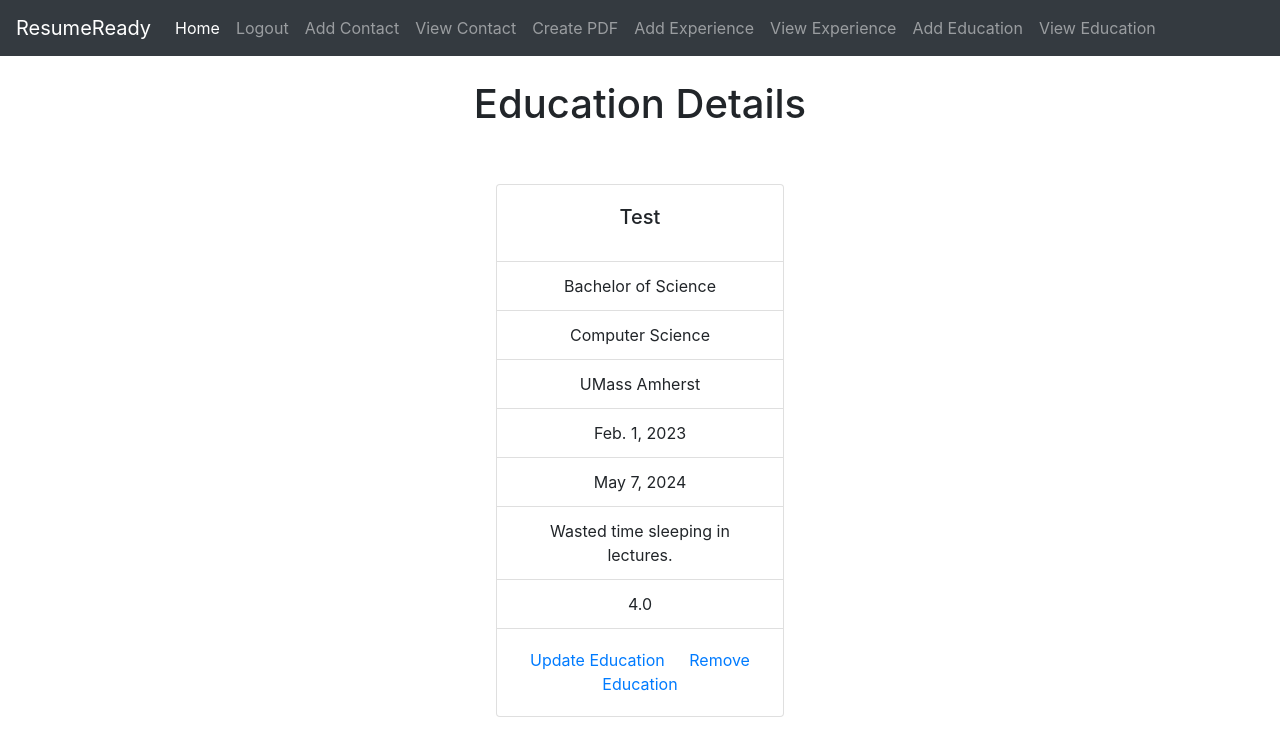
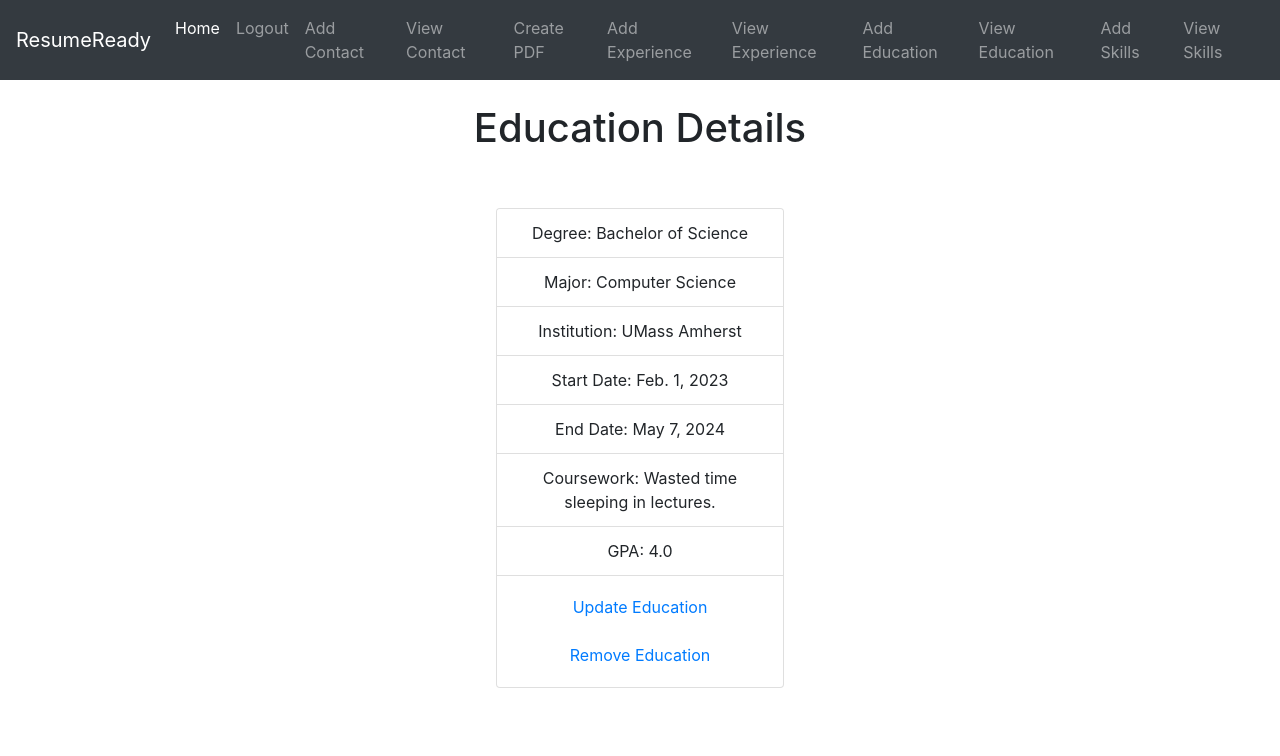
Before and after one commit to manantalwar/ResumeReady, a Django app: page /view_education in a window 1280 px wide. Shown: the top 756 px of the page. Run offline with Django 3.2, Linux system fonts and the light colour scheme; a user stored in the database is signed in; data comes from the database, SQL or seed files in the repository; some libraries are stand-ins or nearby versions.

Commit message:
Added descriptors for views

```diff
--- a/authentication/templates/authentication/navbar.html
+++ b/authentication/templates/authentication/navbar.html
@@ -34,6 +34,12 @@
           <li class="nav-item">
             <a class="nav-link" href="{% url 'view-education' %}">View Education</a>
           </li>
+          <li class="nav-item">
+            <a class="nav-link" href="{% url 'add-skills' %}">Add Skills</a>
+          </li>
+          <li class="nav-item">
+            <a class="nav-link" href="{% url 'view-skills' %}">View Skills</a>
+          </li>
       {% else %}
           <li class="nav-item">
               <a class="nav-link" href="{% url 'login' %}">Login</a>
--- a/details/templates/details/navbar.html
+++ b/details/templates/details/navbar.html
@@ -34,6 +34,12 @@
             <li class="nav-item">
               <a class="nav-link" href="{% url 'view-education' %}">View Education</a>
             </li>
+            <li class="nav-item">
+              <a class="nav-link" href="{% url 'add-skills' %}">Add Skills</a>
+            </li>
+            <li class="nav-item">
+              <a class="nav-link" href="{% url 'view-skills' %}">View Skills</a>
+            </li>
         {% else %}
             <li class="nav-item">
                 <a class="nav-link" href="{% url 'login' %}">Login</a>
--- a/details/templates/details/show_education.html
+++ b/details/templates/details/show_education.html
@@ -14,20 +14,18 @@
           <br>
 
           <div class="card" style="width: 18rem;">
-              <div class="card-body">
-                <h5 class="card-title">Test</h5>
-                <p class="card-text"></p>
-              </div>
               <ul class="list-group list-group-flush">
-                <li class="list-group-item">{{ educ.degree }}</li>
-                <li class="list-group-item">{{ educ.major }} </li>
-                <li class="list-group-item">{{ educ.institution }} </li>
-                <li class="list-group-item">{{ educ.start_date }}</li>
-                <li class="list-group-item">{{ educ.end_date }} </li>
-                <li class="list-group-item">{{ educ.coursework }} </li>
-                <li class="list-group-item">{{ educ.gpa }} </li>
+                <li class="list-group-item">Degree: {{ educ.degree }}</li>
+                <li class="list-group-item">Major: {{ educ.major }} </li>
+                <li class="list-group-item">Institution: {{ educ.institution }} </li>
+                <li class="list-group-item">Start Date: {{ educ.start_date }}</li>
+                <li class="list-group-item">End Date: {{ educ.end_date }} </li>
+                <li class="list-group-item">Coursework: {{ educ.coursework }} </li>
+                <li class="list-group-item">GPA: {{ educ.gpa }} </li>
                 <div class="card-body">
                   <a href="{% url 'update-education' educ.id %}" class="card-link">Update Education</a>
+                  <br>
+                  <br>
                   <a href="{% url 'remove-education' educ.id %}" class="card-link">Remove Education</a>
                 </div>
               </ul>
--- a/details/templates/details/show_skills.html
+++ b/details/templates/details/show_skills.html
@@ -14,14 +14,12 @@
           <br>
 
           <div class="card" style="width: 18rem;">
-              <div class="card-body">
-                <h5 class="card-title">Test</h5>
-                <p class="card-text"></p>
-              </div>
               <ul class="list-group list-group-flush">
                 <li class="list-group-item">{{ skill.skills }} </li>
                 <div class="card-body">
                   <a href="{% url 'update-skills' skill.id %}" class="card-link">Update Skills</a>
+                  <br>
+                  <br>
                   <a href="{% url 'remove-skills' skill.id %}" class="card-link">Remove Skills</a>
                 </div>
               </ul>
--- a/pdfgen/templates/pdfgen/navbar.html
+++ b/pdfgen/templates/pdfgen/navbar.html
@@ -34,6 +34,12 @@
             <li class="nav-item">
               <a class="nav-link" href="{% url 'view-education' %}">View Education</a>
             </li>
+            <li class="nav-item">
+              <a class="nav-link" href="{% url 'add-skills' %}">Add Skills</a>
+            </li>
+            <li class="nav-item">
+              <a class="nav-link" href="{% url 'view-skills' %}">View Skills</a>
+            </li>
         {% else %}
             <li class="nav-item">
                 <a class="nav-link" href="{% url 'login' %}">Login</a>
```
Also changed, not shown: details/templates/details/show_contact.html (+6 -8 lines), details/templates/details/show_experience.html (+7 -9 lines).
